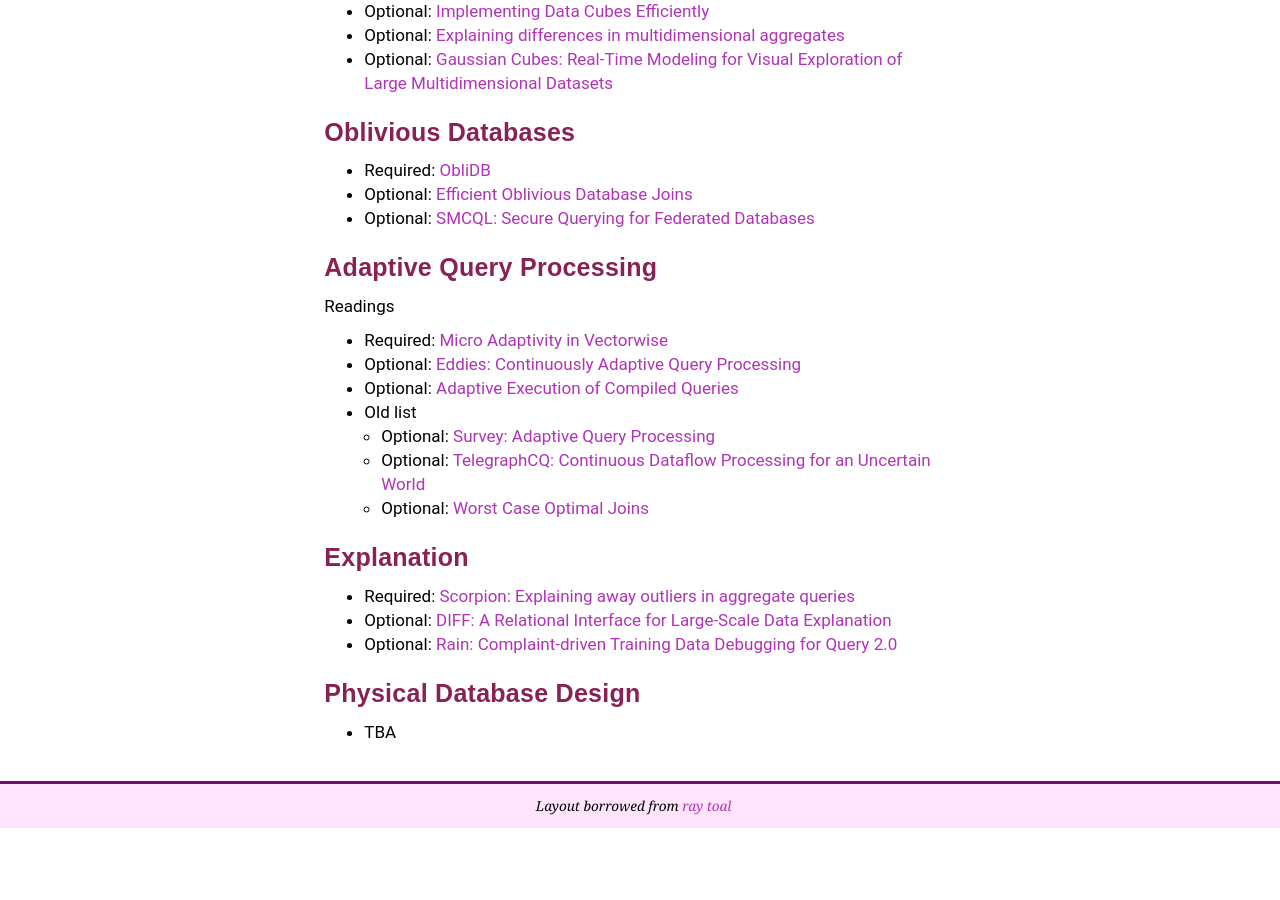
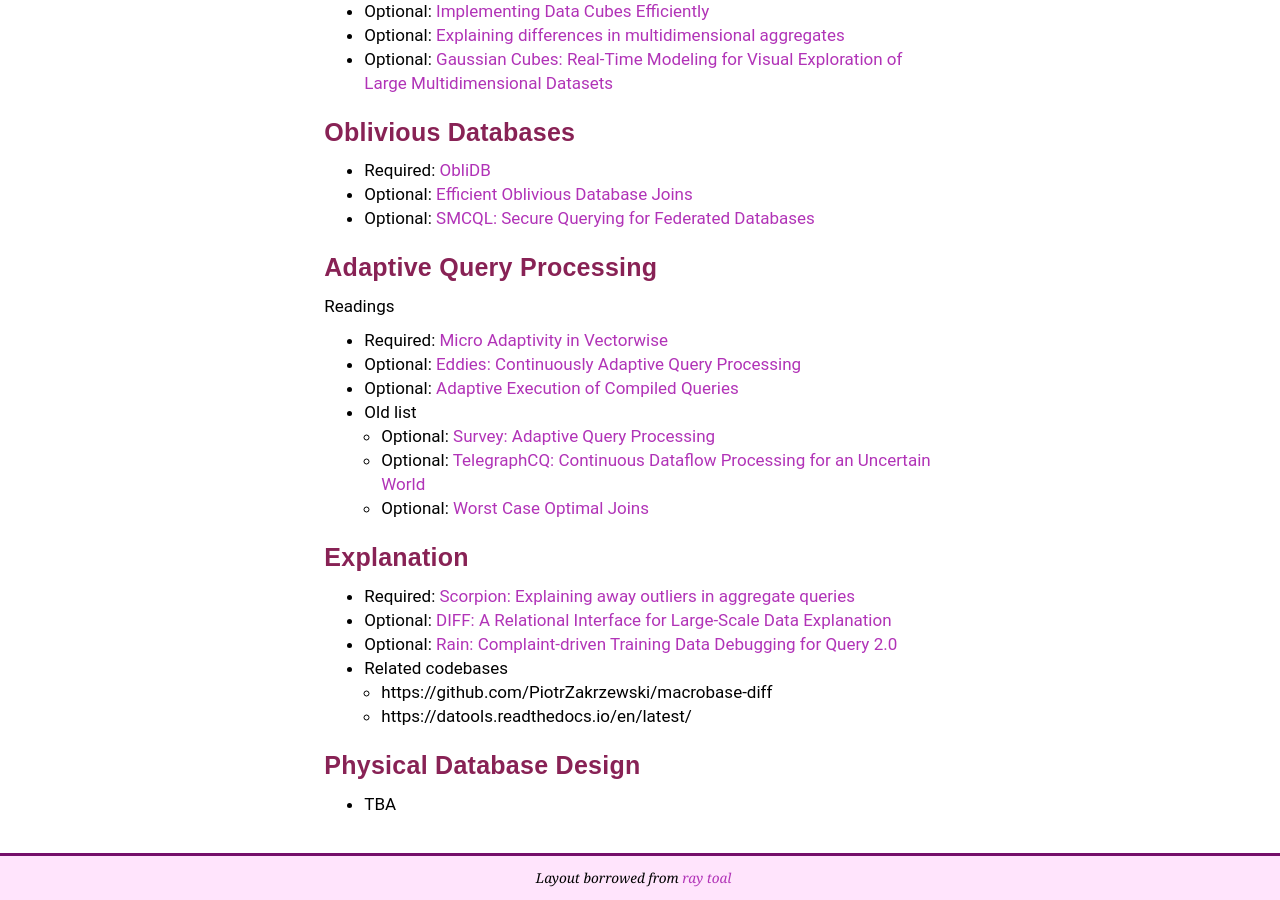
Before and after one commit to w6113/website_fall2020, a Jekyll site: the page built from papers.md, in a window 1280 px wide and 900 px high, scrolled down 8965 px. Built offline with Jekyll 4.4.1, drawn with Linux system fonts in a browser that asks for light colours; our own code applies the rules of GitHub Pages for plain Markdown files; before the commit the page ends 9793 px from its top, so only the background shows below that.

Commit message:
lazy commit msg

```diff
--- a/papers.md
+++ b/papers.md
@@ -477,6 +477,9 @@ Readings
 * Required: [Scorpion: Explaining away outliers in aggregate queries](http://sirrice.github.io/files/papers/scorpion-vldb13.pdf)
 * Optional: [DIFF: A Relational Interface for Large-Scale Data Explanation](http://www.vldb.org/pvldb/vol12/p419-abuzaid.pdf)
 * Optional: [Rain: Complaint-driven Training Data Debugging for Query 2.0](https://arxiv.org/pdf/2004.05722.pdf)
+* Related codebases
+  * https://github.com/PiotrZakrzewski/macrobase-diff
+  * https://datools.readthedocs.io/en/latest/
 
 
 
```
